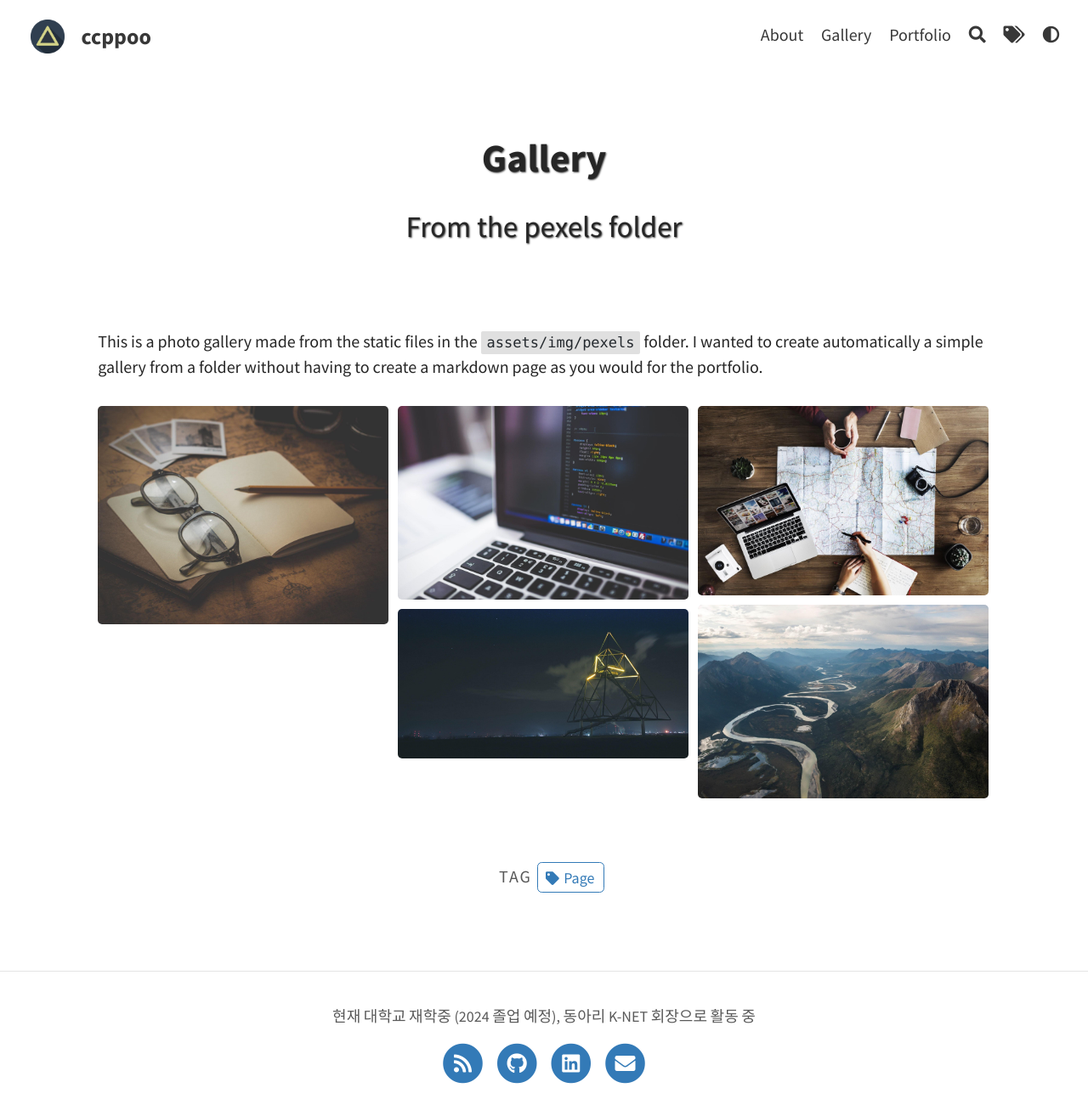
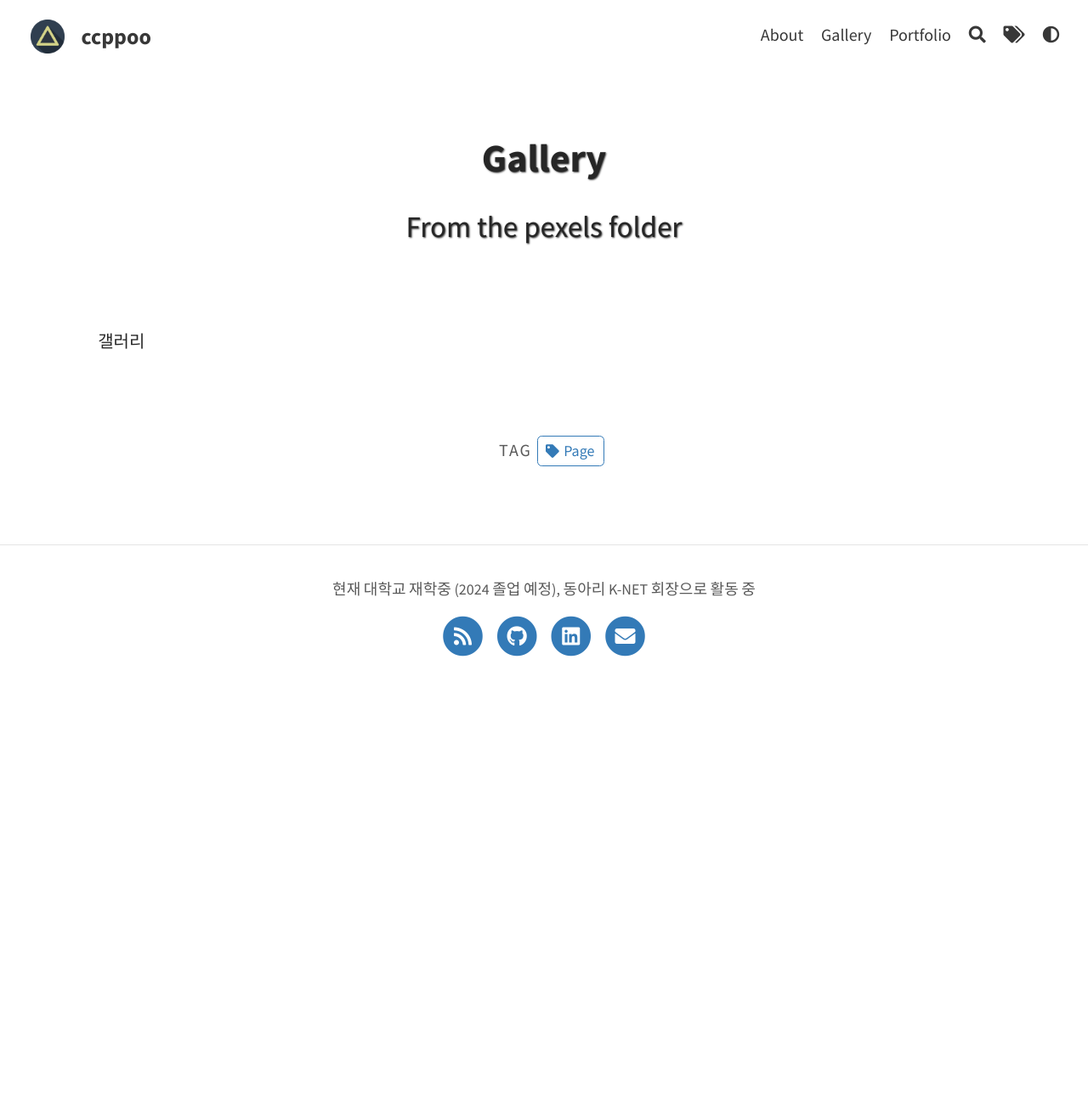
Before and after one commit to ccppoo/ccppoo.github.io, a Jekyll site: the page built from pages/gallery.md, in a window 1280 px wide. Shown: the whole page at 85% size. Built offline with Jekyll 4.4.1, drawn with Linux system fonts in a browser that asks for light colours; after the commit the page ends 900 px from its top, so only the background shows below that.

Commit message:
about, gallery 임시 수정

```diff
--- a/pages/gallery.md
+++ b/pages/gallery.md
@@ -3,12 +3,10 @@ layout: page
 title: Gallery
 subtitle: From the pexels folder
 permalink: /gallery/
-gallery_path: "assets/img/pexels"
+gallery_path: "assets/img/gallery"
 tags: [Page]
 ---
 
-This is a photo gallery made from the static files in the `assets/img/pexels` folder.
-I wanted to create automatically a simple gallery from a folder without having to create a markdown page as you would for the portfolio.
-
+갤러리
 
 {% include gallery.html gallery_path=page.gallery_path %}
```
Also changed, not shown: pages/about.md (+1 -5 lines).
